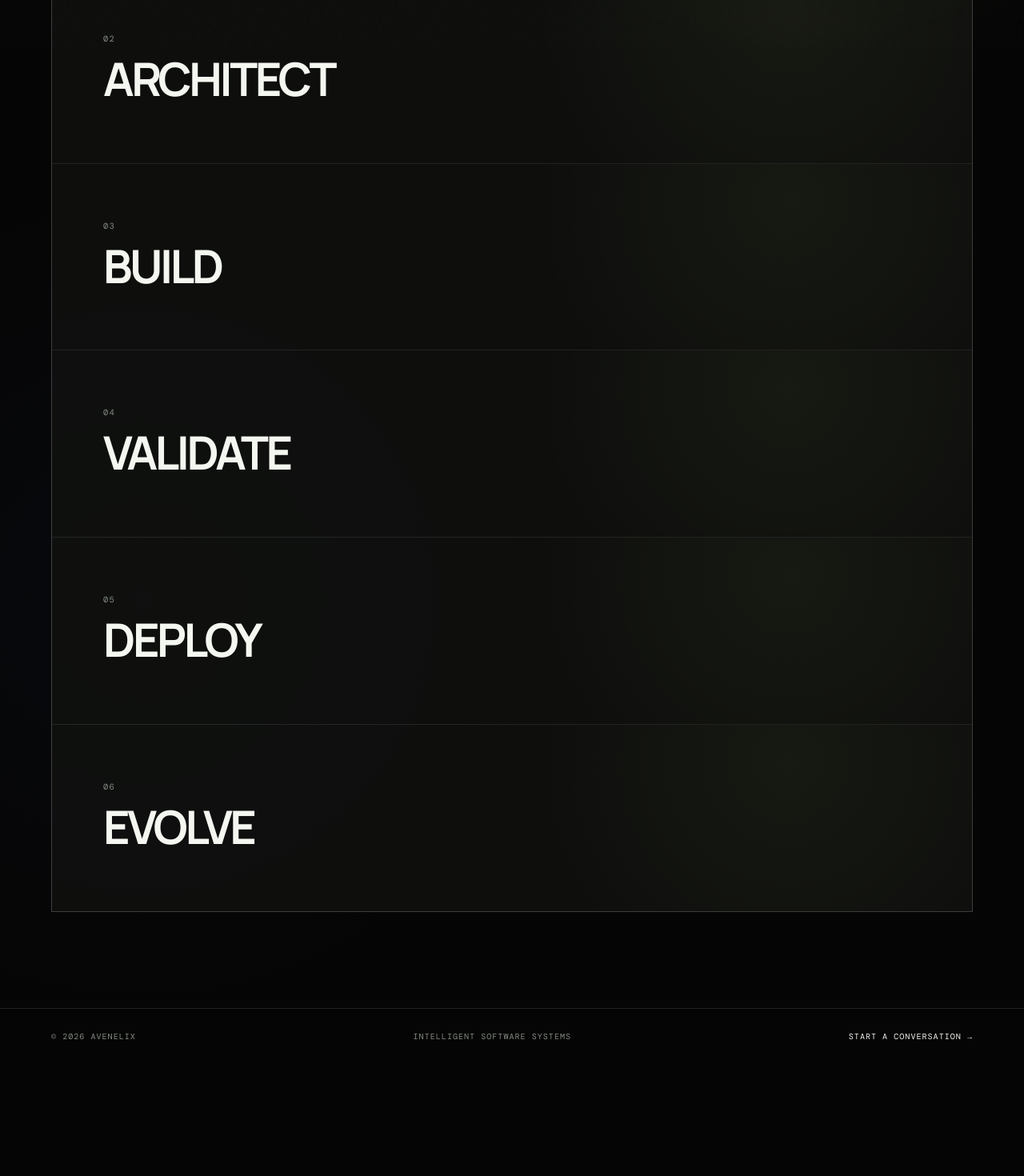
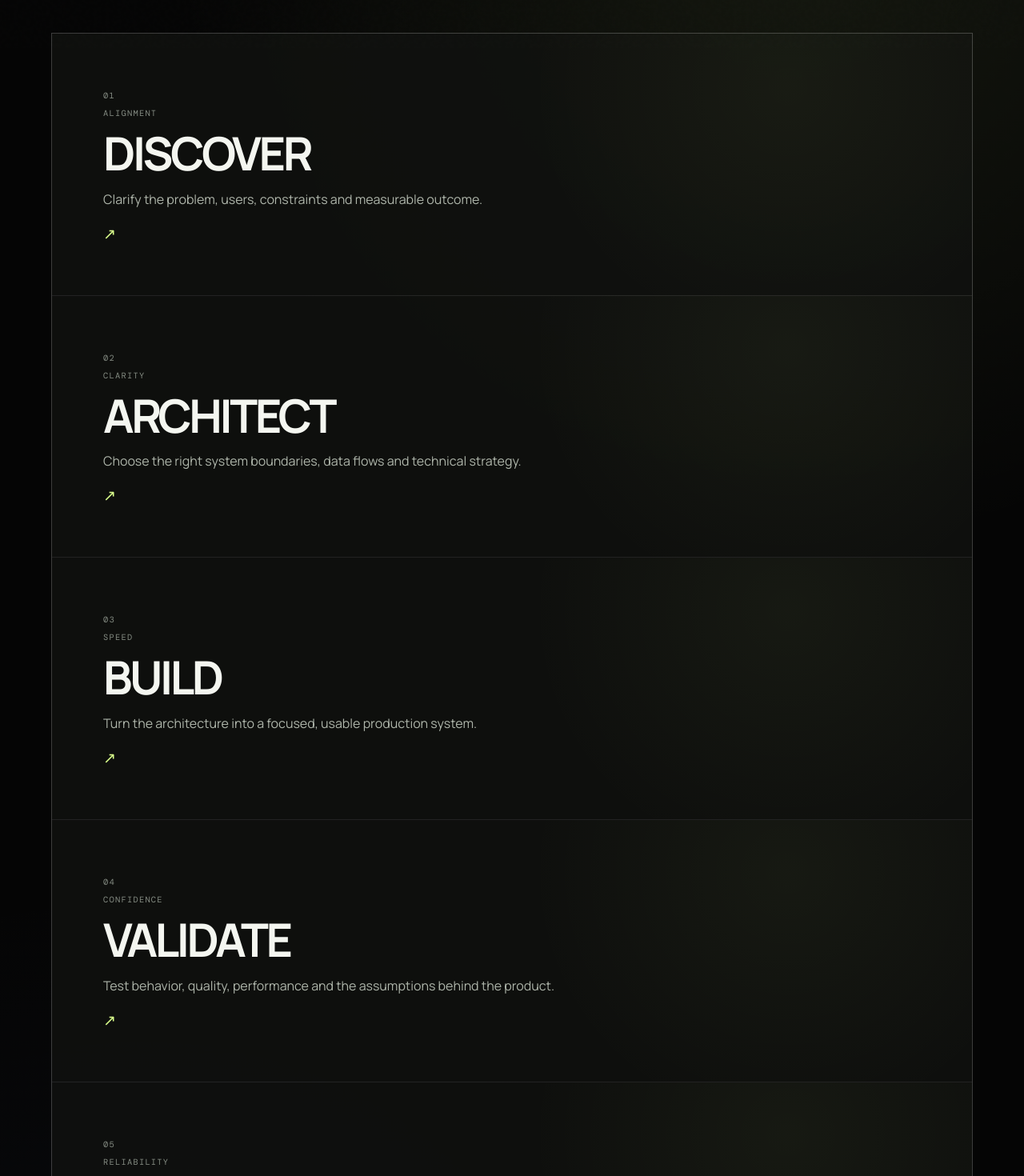
Before and after one commit to Ujjwal5200/Avenelix, a Next.js app: page /approach in a window 1280 px wide. Shown: the part 740-2210 px from the top of the page at 80% size. Before the commit the page ends 2070 px from the top, so only its background shows below. Built offline with nearby package versions, Linux system fonts and the light colour scheme; a web font is replaced by a local one.

Commit message:
Add motion-ready impact storytelling to approach page

```diff
--- a/src/app/approach/page.tsx
+++ b/src/app/approach/page.tsx
@@ -1,3 +1,14 @@
-export const metadata = { title: 'Approach', description: 'How Avenelix approaches complex software and AI problems.' };
-const steps=[['01','DISCOVER'],['02','ARCHITECT'],['03','BUILD'],['04','VALIDATE'],['05','DEPLOY'],['06','EVOLVE']];
-export default function ApproachPage(){return <main className="inner-page"><p className="mono">04 · APPROACH</p><h1>From difficult problem to dependable system.</h1><div className="page-grid">{steps.map(([n,t])=><section className="page-block" key={n}><span className="mono">{n}</span><h2>{t}</h2></section>)}</div></main>}
+import type { Metadata } from 'next';
+
+export const metadata: Metadata = { title: 'Approach', description: 'How Avenelix turns difficult software and AI problems into dependable systems.' };
+
+const steps = [
+  ['01','DISCOVER','Clarify the problem, users, constraints and measurable outcome.','ALIGNMENT'],
+  ['02','ARCHITECT','Choose the right system boundaries, data flows and technical strategy.','CLARITY'],
+  ['03','BUILD','Turn the architecture into a focused, usable production system.','SPEED'],
+  ['04','VALIDATE','Test behavior, quality, performance and the assumptions behind the product.','CONFIDENCE'],
+  ['05','DEPLOY','Ship with observability, reliability and an operational path forward.','RELIABILITY'],
+  ['06','EVOLVE','Use real usage and evidence to improve the system continuously.','COMPOUNDING VALUE']
+] as const;
+
+export default function ApproachPage(){return <main className="inner-page page-shell"><header className="page-hero"><p className="mono">04 · APPROACH</p><h1>From difficult problem to dependable system.</h1><p className="lead">We make the important decisions visible, build around measurable outcomes, and keep the path from prototype to production deliberate.</p></header><section className="page-grid approach-list">{steps.map(([n,t,body,impact])=><article className="page-block approach-step" key={n}><span className="mono">{n}</span><div><span className="mono">{impact}</span><h2>{t}</h2><p>{body}</p></div><span className="arrow">↗</span></article>)}</section><section className="page-block page-cta"><span className="mono">OUTCOME</span><h2>The goal is not more technology. It is a system that creates measurable value.</h2><a className="text-link" href="/contact">Talk about the problem →</a></section></main>}
```
